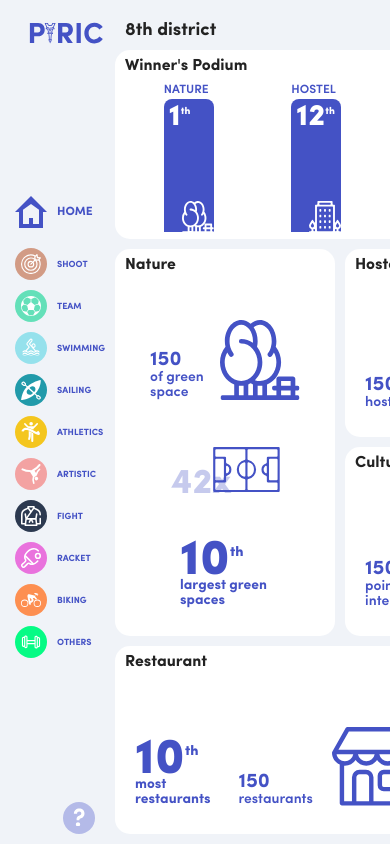
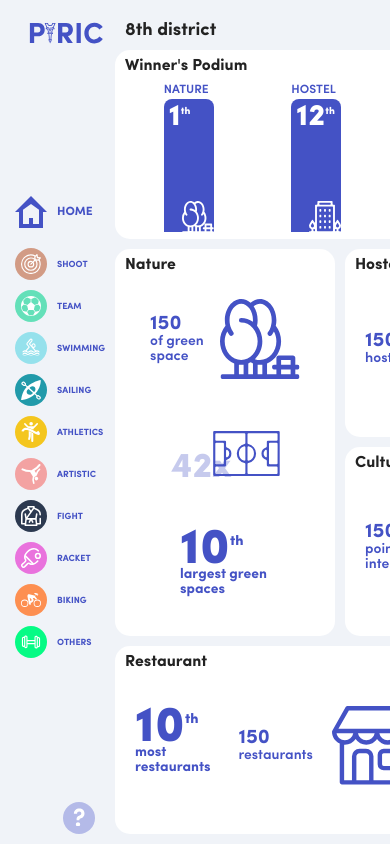
Before and after one commit to ArcanumLibella/parici, a React (Create React App) app: page /webapp in a window 390 px wide. Built offline with nearby package versions, Linux system fonts and the light colour scheme.

Commit message:
HOTFIX: fix responsive style of cards restaurant

```diff
--- a/src/assets/css/components/_card-front.scss
+++ b/src/assets/css/components/_card-front.scss
@@ -8,10 +8,10 @@
 
   &__wrapper {
     display: flex;
-    align-items: flex-end;
+    align-items: center;
     justify-content: space-between;
     padding: 0 10px 20px 10px;
-    height: calc(100% - 15px);
+    height: 100%;
 
     .card--nature & {
       flex-wrap: wrap;
--- a/src/assets/css/components/_card-restaurant.scss
+++ b/src/assets/css/components/_card-restaurant.scss
@@ -3,7 +3,7 @@
   flex-direction: column;
   justify-content: space-between;
   width: 155px;
-  height: 120px;
+  height: 90%;
   background-color: purple;
   border-radius: 5px;
 
@@ -11,9 +11,9 @@
     display: flex;
     align-items: center;
     justify-content: space-between;
-    padding: 0 5px;
+    padding: 0 8px;
     width: 100%;
-    height: 30px;
+    height: 40px;
     background-color: $white;
     border-radius: 5px 5px 0 0;
   }
```
